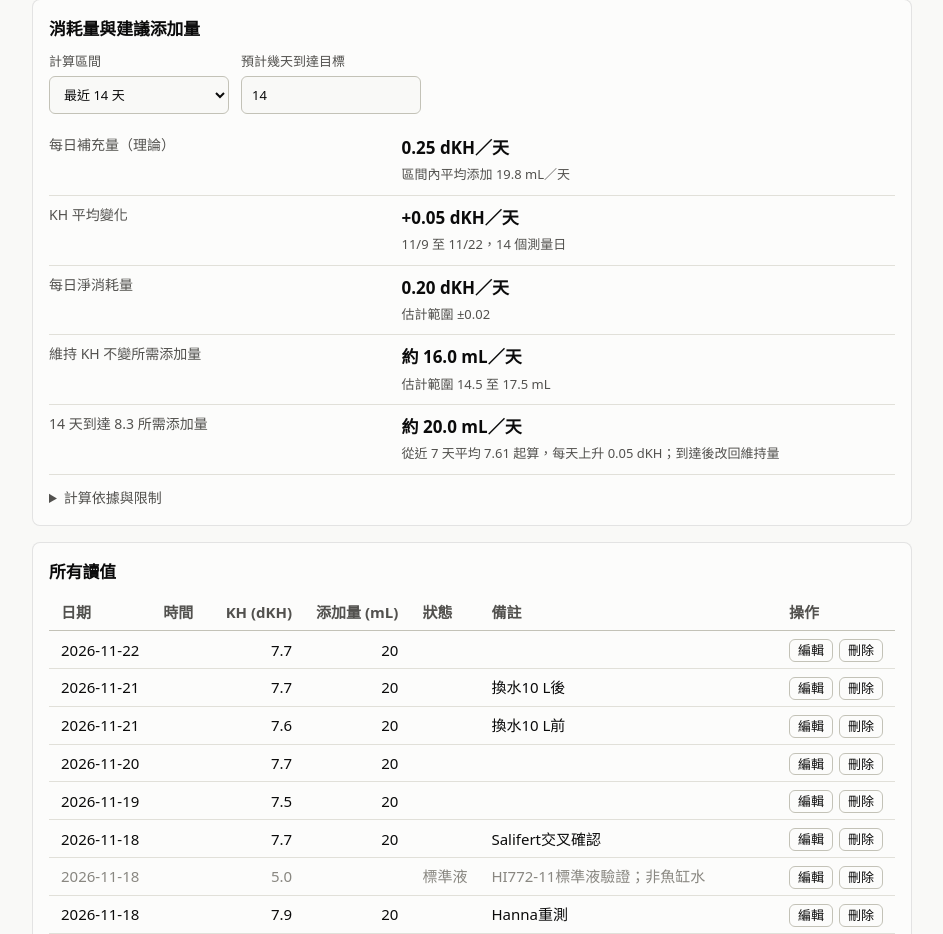
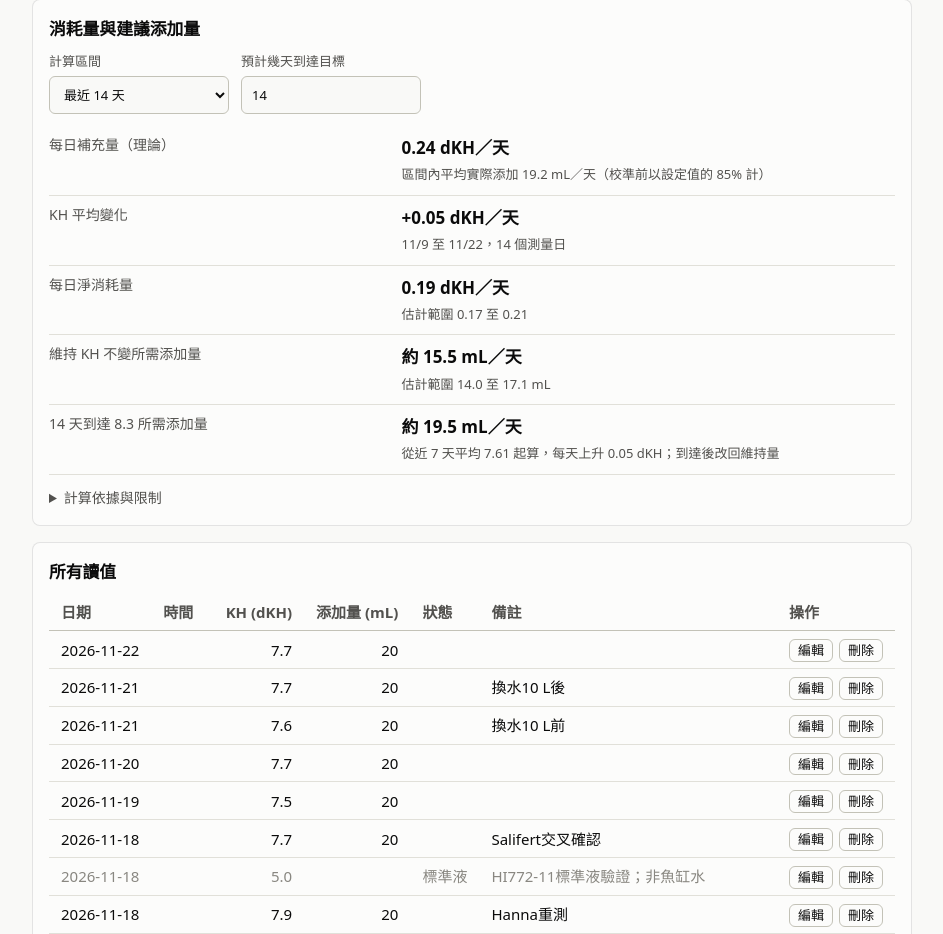
Before and after one commit to GRASSYAU/reef-kh, a plain HTML site: page index.html in a window 1280 px wide. Shown: the part 1228-2162 px from the top of the page, without its empty margins (168-1111 px from the left). Drawn offline with Linux system fonts and the light colour scheme.

Commit message:
消耗量計算納入滴定機校準前的出水量修正
2026-11-12 校準前，實際出水量為設定值的 80% 至 90%。計算時以 85% 換算，
並把上下限算進估計範圍。資料檔保留原本的設定值，修正值設定在 js/config.js。

Co-Authored-By: Claude Fable 5.2 <noreply@anthropic.com>
Claude-Session: https://claude.ai/code/session_013PM7cx8NRXsmn3vALTUgUT

```diff
--- a/index.html
+++ b/index.html
@@ -115,7 +115,8 @@
           <li>添加劑的效果依產品標示換算，是理論值，實際效果可能有落差。</li>
           <li>「淨消耗量」已包含例行換水帶來的補充，前提是之後維持相同的換水習慣。</li>
           <li>單次測量有誤差，區間越短結果越不穩定；估計範圍越寬，代表越不可靠。</li>
-          <li>區間內如果校準過滴定機、換過稀釋比例或添加劑，實際添加量與紀錄不符，結果會失準。</li>
+          <li>建議添加量是校準後滴定機的實際毫升數，可以直接對應現在的設定值。</li>
+          <li>區間內如果換過稀釋比例或添加劑，或滴定機出水量再次偏移，實際添加量與紀錄不符，結果會失準。</li>
           <li>KH 升高後，珊瑚的消耗量可能跟著改變，到達目標後請重新觀察。</li>
           <li>這裡的數字是估算，調整添加量時建議小幅調整，並持續測量確認。</li>
         </ul>
--- a/js/analysis.js
+++ b/js/analysis.js
@@ -31,8 +31,12 @@ function linearFit(points) {
 }
 
 // days：每日資料；windowDays：往回看幾天；perMl：1 mL 添加劑提高多少 dKH
+// calibrationDate、factor：這個日期之前，實際添加量 = 紀錄的設定值 × factor
 // 資料不足時回傳 null
-export function analyzeConsumption(days, windowDays, perMl) {
+export function analyzeConsumption(days, windowDays, perMl, calibrationDate, factor) {
+  // 日期字串是 'YYYY-MM-DD'，可以直接用 < 比較先後
+  const actualRatio = (date) => (date < calibrationDate ? factor : 1);
+
   const endTime = days[days.length - 1].time;
   const windowStart = endTime - windowDays * DAY_MS;
   const firstIndex = days.findIndex((day) => day.time > windowStart);
@@ -58,7 +62,8 @@ export function analyzeConsumption(days, windowDays, perMl) {
   inWindow.forEach((day, i) => {
     if (i > 0) {
       const gapDays = (day.time - inWindow[i - 1].time) / DAY_MS;
-      supplied += dose * perMl * gapDays; // 上一個測量日到這一天之間補充的量
+      // 上一個測量日到這一天之間補充的量（校準前要乘上實際出水比例）
+      supplied += dose * actualRatio(inWindow[i - 1].date) * perMl * gapDays;
     }
     if (day.dose != null) {
       dose = day.dose;
@@ -79,5 +84,6 @@ export function analyzeConsumption(days, windowDays, perMl) {
     consumption,
     error: fit.error * 2, // 取兩倍標準誤差作為估計範圍
     change: supply - consumption, // 區間內 KH 平均每天的變化
+    corrected: inWindow[0].date < calibrationDate, // 區間內是否包含校準前的資料
   };
 }
--- a/js/app.js
+++ b/js/app.js
@@ -6,7 +6,7 @@ import {
 } from './data.js';
 import { renderCharts } from './chart.js';
 import { analyzeConsumption } from './analysis.js';
-import { TARGET_KH, TANK_LITERS, PRODUCT, DILUTION, khPerMl } from './config.js';
+import { TARGET_KH, TANK_LITERS, PRODUCT, DILUTION, CALIBRATION, khPerMl } from './config.js';
 import {
   emptyChanges, loadChanges, saveChanges, isSameRecord, toJsonText, downloadText,
 } from './storage.js';
@@ -205,6 +205,8 @@ function renderAnalysis(days) {
     `${PRODUCT.name}：每 ${PRODUCT.labelLiters} L 添加 ${PRODUCT.labelMl} mL 原液，提高 ${PRODUCT.labelRise} dKH。`,
     `稀釋比例：原液 ${DILUTION.stockMl} mL 加水至 ${DILUTION.totalMl} mL。`,
     `換算後，1 mL 稀釋液約提高 ${perMl.toFixed(4)} dKH。`,
+    `滴定機於 ${CALIBRATION.date} 校準。校準前實際出水量為設定值的 ${CALIBRATION.factorLow * 100}% 至 ${CALIBRATION.factorHigh * 100}%，` +
+      `計算時以 ${CALIBRATION.factor * 100}% 換算，並把上下限算進估計範圍。`,
   ];
   analysisBasis.replaceChildren(...basis.map((text) => {
     const li = document.createElement('li');
@@ -213,16 +215,29 @@ function renderAnalysis(days) {
   }));
 
   const windowDays = Number(windowSelect.value);
-  const result = analyzeConsumption(days, windowDays, perMl);
+  const analyze = (factor) => analyzeConsumption(days, windowDays, perMl, CALIBRATION.date, factor);
+  const result = analyze(CALIBRATION.factor);
   if (result === null) {
     showAnalysisMessage(`最近 ${windowDays} 天的有效測量日不足 5 天，或沒有添加量紀錄，無法計算。請改選較長的區間。`);
     return;
   }
 
+  // 估計範圍：測量誤差造成的範圍，再加上校準前出水比例（上下限）的不確定性
+  let low = result.consumption - result.error;
+  let high = result.consumption + result.error;
+  if (result.corrected) {
+    low = Math.min(low, analyze(CALIBRATION.factorLow).consumption - result.error);
+    high = Math.max(high, analyze(CALIBRATION.factorHigh).consumption + result.error);
+  }
+  low = Math.max(0, low);
+
   const range = `${formatShortDate(result.from)} 至 ${formatShortDate(result.to)}，${result.count} 個測量日`;
-  addResult('每日補充量（理論）', `${result.supply.toFixed(2)} dKH／天`, `區間內平均添加 ${(result.supply / perMl).toFixed(1)} mL／天`);
+  const supplyNote = result.corrected
+    ? `區間內平均實際添加 ${(result.supply / perMl).toFixed(1)} mL／天（校準前以設定值的 ${CALIBRATION.factor * 100}% 計）`
+    : `區間內平均添加 ${(result.supply / perMl).toFixed(1)} mL／天`;
+  addResult('每日補充量（理論）', `${result.supply.toFixed(2)} dKH／天`, supplyNote);
   addResult('KH 平均變化', `${formatSigned(result.change)} dKH／天`, range);
-  addResult('每日淨消耗量', `${result.consumption.toFixed(2)} dKH／天`, `估計範圍 ±${result.error.toFixed(2)}`);
+  addResult('每日淨消耗量', `${result.consumption.toFixed(2)} dKH／天`, `估計範圍 ${low.toFixed(2)} 至 ${high.toFixed(2)}`);
 
   if (result.consumption <= 0) {
     showAnalysisMessage('算出的消耗量不是正數，代表這段期間的資料無法反映實際消耗（例如測量誤差或換水影響過大），請改選其他區間。');
@@ -231,8 +246,8 @@ function renderAnalysis(days) {
 
   // 持平：補充量剛好等於消耗量
   const hold = result.consumption / perMl;
-  const holdLow = Math.max(0, (result.consumption - result.error) / perMl);
-  const holdHigh = (result.consumption + result.error) / perMl;
+  const holdLow = low / perMl;
+  const holdHigh = high / perMl;
   addResult('維持 KH 不變所需添加量', `約 ${hold.toFixed(1)} mL／天`, `估計範圍 ${holdLow.toFixed(1)} 至 ${holdHigh.toFixed(1)} mL`);
 
   // 到達目標：除了補足消耗，還要在指定天數內補上與目標的差距
--- a/js/config.js
+++ b/js/config.js
@@ -20,6 +20,15 @@ export const DILUTION = {
   totalMl: 750,
 };
 
+// 滴定機校準：date 當天校準過，在那之前實際出水量只有設定值的一部分
+// 校準前每 1 mL 實測為 0.8 至 0.9 mL，計算時取中間值 0.85，並用上下限估計誤差
+export const CALIBRATION = {
+  date: '2026-11-12',
+  factor: 0.85,
+  factorLow: 0.8,
+  factorHigh: 0.9,
+};
+
 // 1 mL「稀釋液」加進這個缸子，理論上讓 KH 提高多少 dKH
 export function khPerMl() {
   const perMlStockIn100L = PRODUCT.labelRise / PRODUCT.labelMl;           // 1 mL 原液在標示水量中的效果
```
Also changed, not shown: 1 other file.
